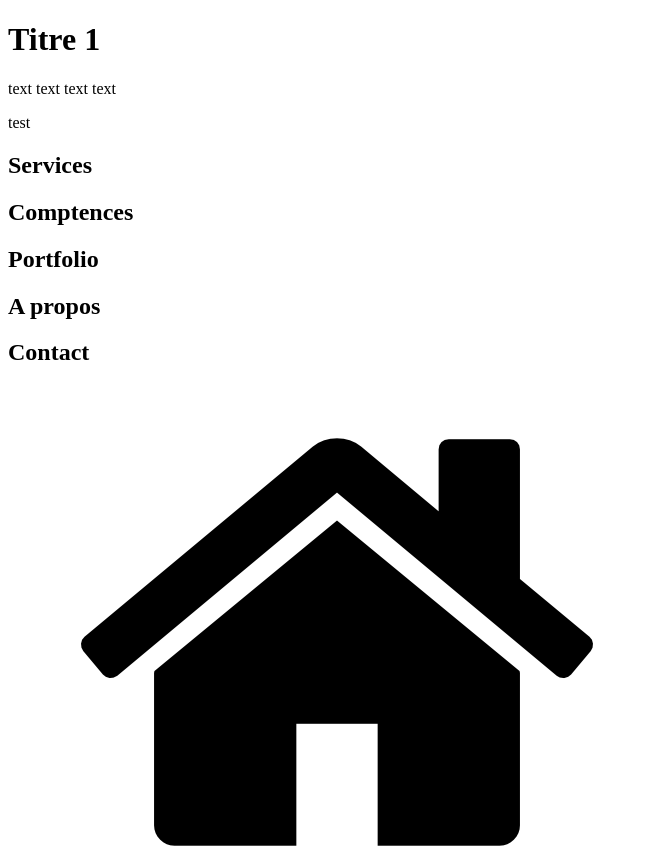
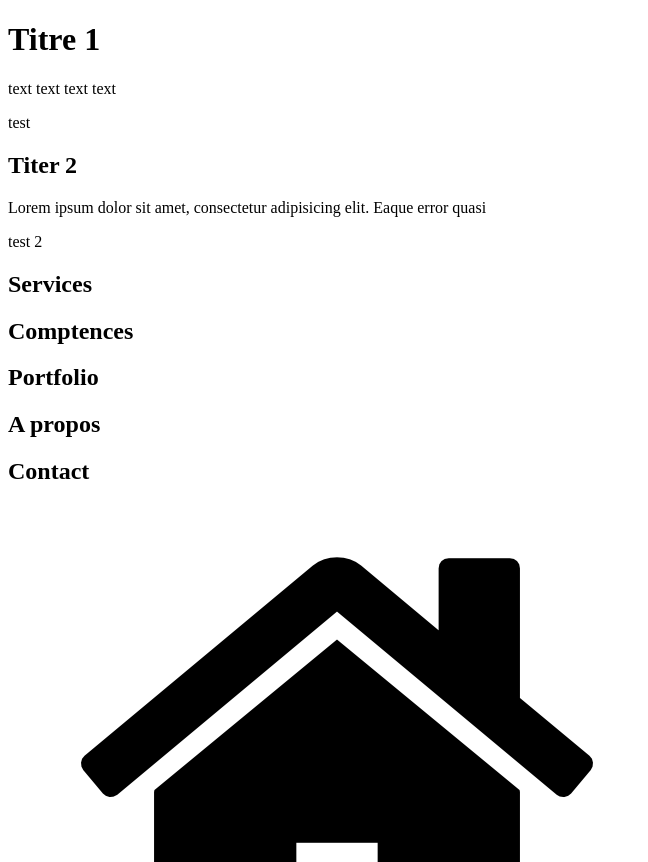
Before and after one commit to FSFULLSTACK/first-portfolio, a plain HTML site: page PORTFOLIO/dist/Index.html in a window 1280 px wide. Shown: the top 862 px of the page, without its empty margins (0-648 px from the left). Drawn offline with Linux system fonts and the light colour scheme.

Commit message:
container 2

```diff
--- a/PORTFOLIO/dist/Index.html
+++ b/PORTFOLIO/dist/Index.html
@@ -14,6 +14,12 @@
 
         <p>text text text text </p>
         <span>test </span>
+    </div>
+    <h2>Titer 2</h2>
+
+    <div class="container 2">
+        <p>Lorem ipsum dolor sit amet, consectetur adipisicing elit. Eaque error quasi</p>
+        <span>test 2</span>
     </div>
     <nav id="navigation"> <!-- navigation-->
         <div class="lists item"></div>
```
